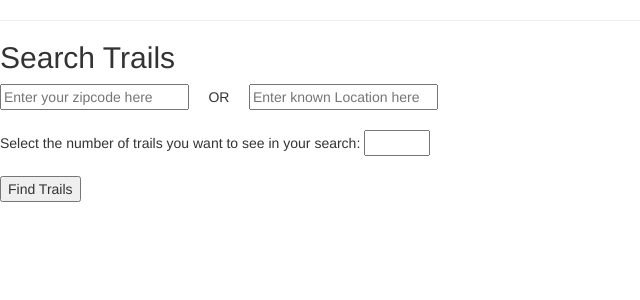
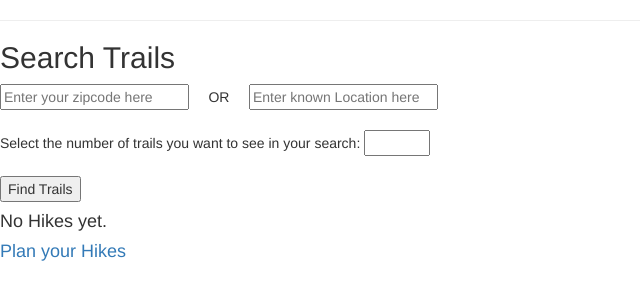
Before and after one commit to nt-git/GoHike, a Flask app: template templates/search_form.html in a window 1280 px wide. Shown: the part 52-352 px from the top of the page, without its empty margins (0-640 px from the left). Run offline with Flask 2, Linux system fonts and the light colour scheme; the template is opened without the code that fills it: values that come from a table or form of the project are taken from there, others are empty; the visitor is signed in with stand-in values (Sample User, id 1); data comes from the database, SQL or seed files in the repository; some libraries are stand-ins or nearby versions.

Commit message:
fixed user hike page and working on search page

```diff
--- a/server.py
+++ b/server.py
@@ -154,7 +154,26 @@ def user_profile(u_id):
 @app.route("/search", methods=["GET"])
 def search_trails():
     """Search form"""
-    return render_template("search_form.html")
+
+    user = User.query.options(db.joinedload('usertrails', 'trail')).get(session['id'])
+    print user
+
+    usertrail = UserTrail.query.filter_by(user_id = session['id']).all()
+
+
+    #trails = usertrail.group_by('trail_id').having(db.func.count(usertrail.trail_id) > 2)
+
+    # frequently_visited_trails = []
+    # #Find Trails which appears at least 3 times in usertrail table.
+    # if user.usertrails:
+    #     #SELECT trail_id COUNT(*) FROM user.userstrails GROUP BY trail_id HAVING COUNT(*) > 2
+    #         if user.usertrails.count(user.usertrails.trail_id) > 2:
+    #     #trails = user.group_by('trail_id').having(db.func.count(usertrail.trail_id) > 2)
+    #             frequently_visited_trails.append(trail_id)
+
+    #         print frequently_visited_trails
+
+    return render_template("search_form.html", user=user)
 
 
 @app.route("/search", methods=["POST"])
--- a/templates/search_form.html
+++ b/templates/search_form.html
@@ -19,6 +19,23 @@
     <input type="submit" value="Find Trails">
 </form>
 
+
+<div class="visited-hikes">
+
+    {% if user.usertrails|length == 0 %}
+    <h4>No Hikes yet.</h4>
+    <h4><a href="/search">Plan your Hikes</a>
+    {% else %}
+        <h4>Your frequently visited hikes<h4>
+
+
+
+    {% endif %}
+</div>
+
+
+
+
 {% endif %}
 
  <script src="https://maps.googleapis.com/maps/api/js?sensor=false&libraries=places&language=en"></script>
--- a/templates/user_detail.html
+++ b/templates/user_detail.html
@@ -16,7 +16,7 @@
             <table class="table table-hover">
                 <tr>
                     <th>Trail Name</th>
-                    <th>Trail URL</th>
+                    <!-- <th>Trail URL</th> -->
                     <th>Trail Length (miles) </th>
                     <th>Date</th>
                     <th>Comments</th>
@@ -32,8 +32,8 @@
                      {% endfor %}
 
 
-                    <td>{{usertrail.trail.name}}</td>
-                    <td><a href= "">{{usertrail.trail.url}}</a></td>
+                    <td><a href= "{{usertrail.trail.url}}" target="_blank">{{usertrail.trail.name}}</a></td>
+                    <!-- <td><a href= "">{{usertrail.trail.url}}</a></td> -->
                     <td>{{usertrail.trail.length}}</td>
                     <td>{% for hike in usertrail.hikes %}
                             {{hike.date.strftime('%Y-%m-%d')}}
```
